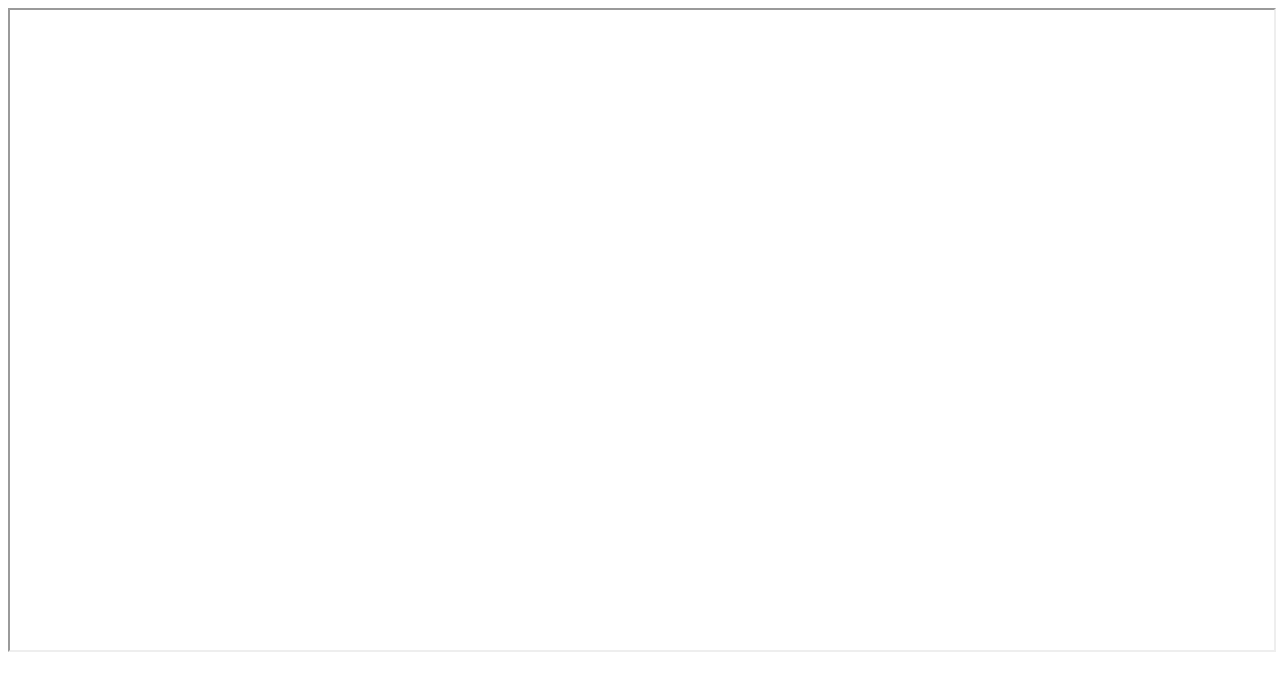
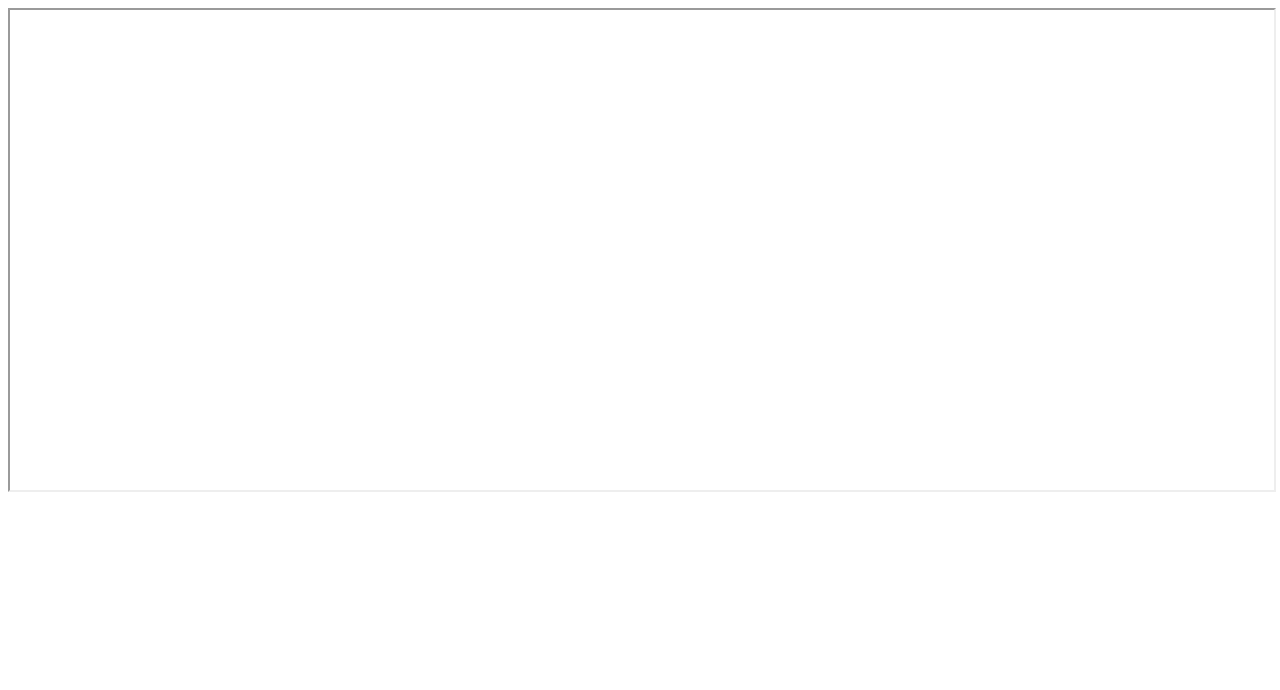
Before and after one commit to rdoyle99/sellchat, a plain HTML site: page view.html in a window 1280 px wide. Drawn offline with Linux system fonts and the light colour scheme.

Commit message:
changing heights to accomodate chat box, can't see it yet

```diff
--- a/view.html
+++ b/view.html
@@ -2,12 +2,11 @@
 <html>
 <head>
   <script src="chatter.js"> </script>
-    <script src="https://apps.elfsight.com/p/platform.js" defer></script>
-</head>
+
 <body>
-  <iframe id= "contentFrame" src="" style="height:40em;width:100%">
+  <iframe id= "contentFrame" src="" style="height:30em;width:100%">
+  <script src="https://apps.elfsight.com/p/platform.js" defer></script>
   <div class="elfsight-app-93a759f7-b1c9-4550-b534-0b5a9ba97c3a"></div>
-
 
 
 </body>
```
